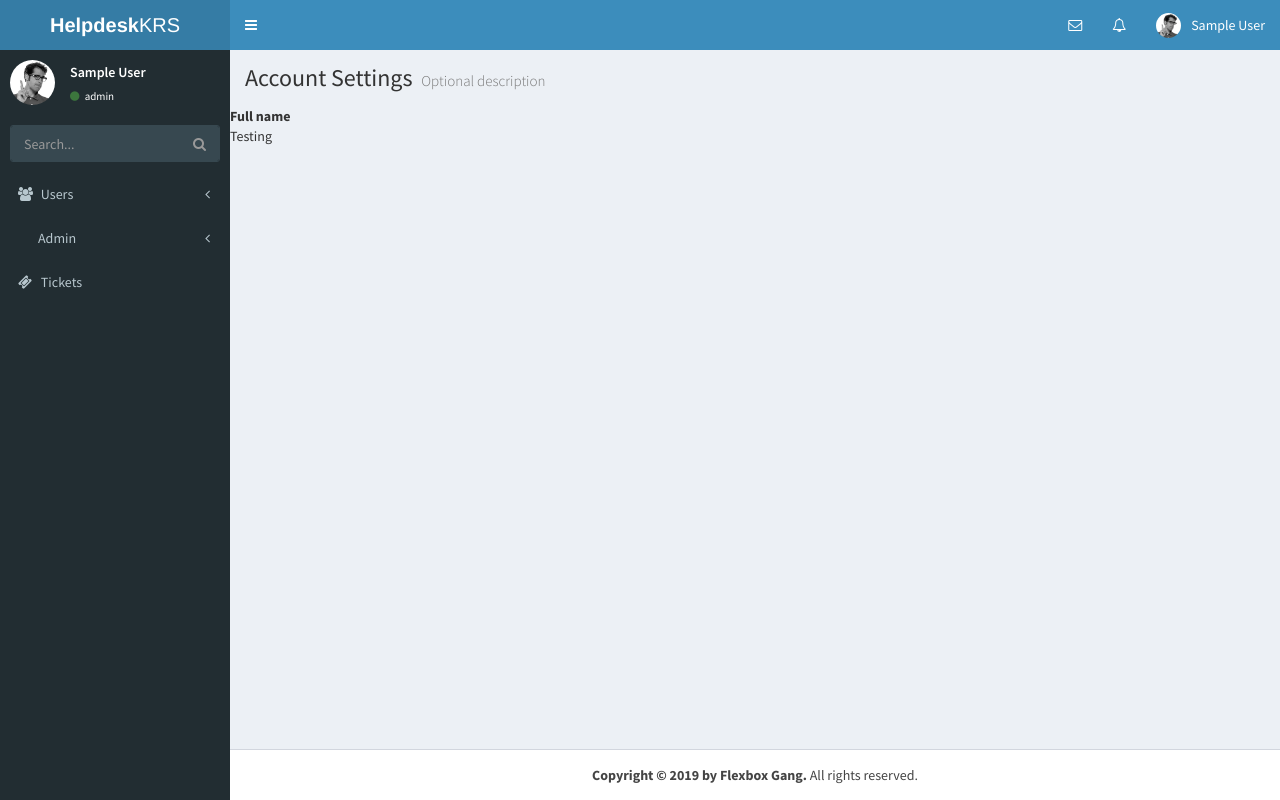
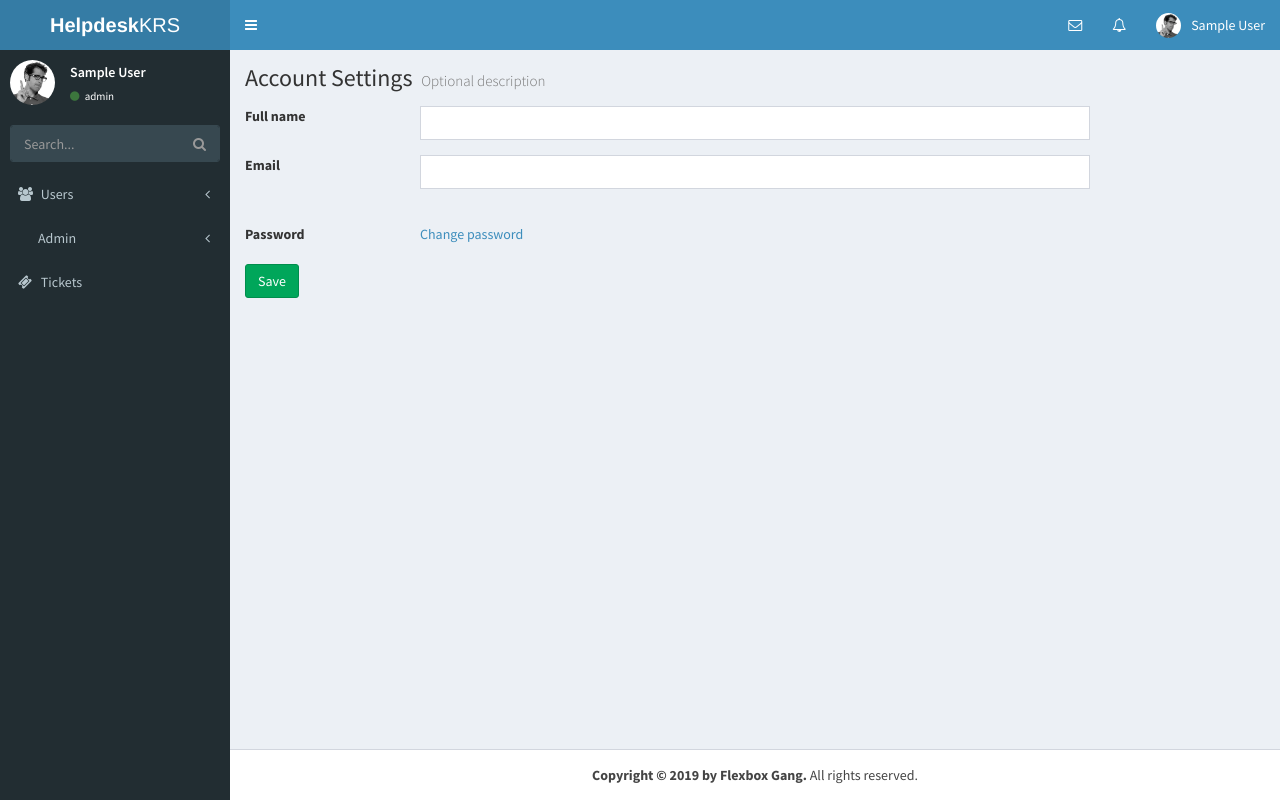
Before and after one commit to Ruriia/Web-Dev-Project, a PHP site: page /admin/masteradmin.php?page=accountsettings in a window 1280 px wide. Run offline with PHP 8.4, Linux system fonts and the light colour scheme; the visitor is signed in with stand-in values (Sample User, id 1); data that the repository does not hold is empty; some libraries are stand-ins or nearby versions.

Commit message:
Update account setting

```diff
--- a/admin/accountsettings.php
+++ b/admin/accountsettings.php
@@ -31,10 +31,40 @@
 
     <!-- Main content -->
     <div class="content container-fluid">
-        <div class="bootstrap-iso">
-            <div class="row">
-                <div class="col-mt-3"><strong>Full name</strong></div>
-                <div class="row-mt-6">Testing</div>
+        <div class="bootstrap-iso" id="disini">
+            <div class="ml-3">
+                <form action="action/updatedata.php" method="post">
+                    <div class="form-group row">
+                        <label class="col-sm-2 col-form-label">Full name</label>
+                        <div class="col-sm-8">
+                            <input type="text" class="form-control" name="inputnama" placeholder="<?= $data['nama']; ?>">
+                        </div>
+                    </div>
+                </form>
+
+                <form action="updatedata.php" method="post">
+                    <div class="form-group row">
+                        <label class="col-sm-2 col-form-label">Email</label>
+                        <div class="col-sm-8">
+                            <input type="email" class="form-control" name="inputemail" placeholder="<?= $data['email']; ?>">
+                        </div>
+                    </div>
+                </form>
+
+
+                <br />
+                <div class="row">
+                    <div class="col-sm-2">
+                        <strong>Password</strong>
+                    </div>
+                    <div class="col-sm-6">
+                        <a href="#" id="changepass">Change password</a>
+                    </div>
+                </div>
+
+                <br />
+                <button class="btn btn-success" id="insertBeforePlace">Save</button>
+
             </div>
         </div>
     </div>
--- a/admin/createstudent.php
+++ b/admin/createstudent.php
@@ -124,7 +124,7 @@
             </div>
             <div class="row">
               <div class="col-sm-12">
-              <small class="form-text text-muted"><em>Password is birthday by default ("dd/mm/yyyy").</em></small>
+              <small class="form-text text-muted"><em>Password is birthday by default ("ddmmyyyy").</em></small>
               </div>
             </div>
           </div>
--- a/admin/masteradmin.php
+++ b/admin/masteradmin.php
@@ -94,5 +94,13 @@ scratch. This page gets rid of all links and provides the needed markup only.
   });
 </script>
 
+<!-- Change password form -->
+<script>
+  $('#changepass').click(function(){
+      syntax="<form action='action/updatedata.php' method='post'><div class='form-group row'><label class='col-sm-2 col-form-label'>&emsp;Old Password</label><div class='col-sm-8'><input type='password' class='form-control' name='oldpassword' placeholder='Enter old password'></div></div><br /><div class='form-group row'><label class='col-sm-2 col-form-label'>&emsp;New Password</label><div class='col-sm-8'><input type='password' class='form-control' name='newpassword' placeholder='Enter new password'></div></div></form>";
+      $('#insertBeforePlace').before(syntax);
+  });
+</script>
+
 </body>
 </html>
```
Also changed, not shown: admin/action/changepassword.php (added), admin/action/updatedata.php (added).
